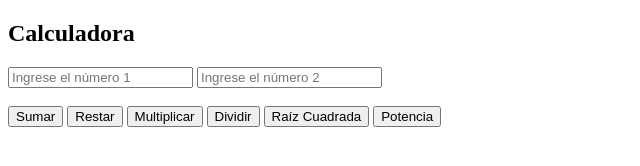
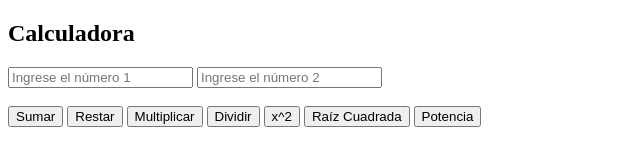
Before and after one commit to ETE12/Paradigmas-Torales-Espinosa-Emiliano, a plain HTML site: page Parcial1/calculadora.html in a window 1280 px wide. Shown: the whole page, without its empty margins (0-640 px from the left). Drawn offline with Linux system fonts and the light colour scheme.

Commit message:
calculadora.html, calculadora.js

```diff
--- a/Parcial1/calculadora.html
+++ b/Parcial1/calculadora.html
@@ -14,6 +14,7 @@
     <button onclick="restar()">Restar</button>
     <button onclick="multiplicar()">Multiplicar</button>
     <button onclick="dividir()">Dividir</button>
+   <button onclick="raizalasegunda()">x^2</button>
     <button onclick="raizCuadrada()">Raíz Cuadrada</button>
     <button onclick="potencia()">Potencia</button>
     <br><br>
@@ -21,4 +22,5 @@
 
     <script src="calculadora.js"></script>
 </body>
-</html>
+</html
+>
--- a/Parcial1/calculadora.js
+++ b/Parcial1/calculadora.js
@@ -26,6 +26,11 @@ function dividir() {
     }
 }
 
+function raizalasegunda(){
+    let num1 = parseFloat(document.getElementById("input1").value);
+    document.getElementById("resultado").innerHTML = "Resultado: " + Math.sqrt(num1);
+}
+
 function raizCuadrada() {
     let num1 = parseFloat(document.getElementById("input1").value);
     if (num1 >= 0) {
```
